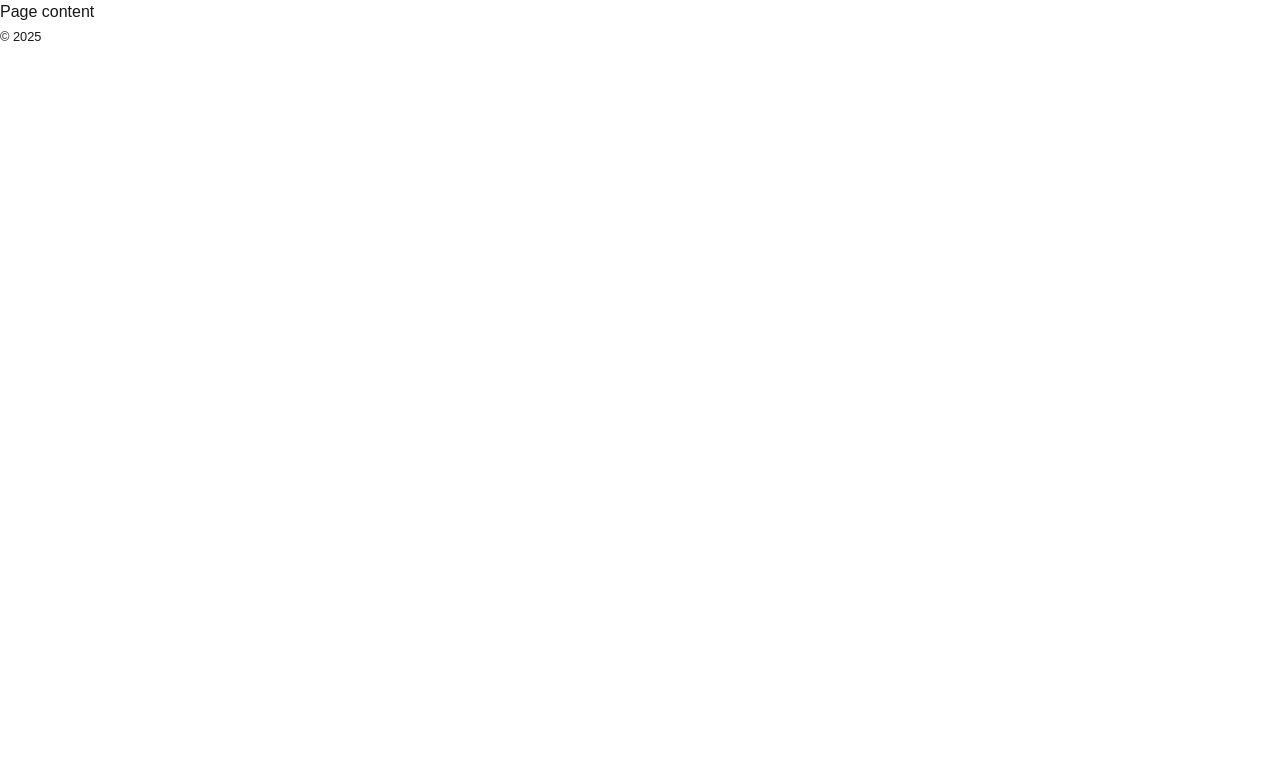
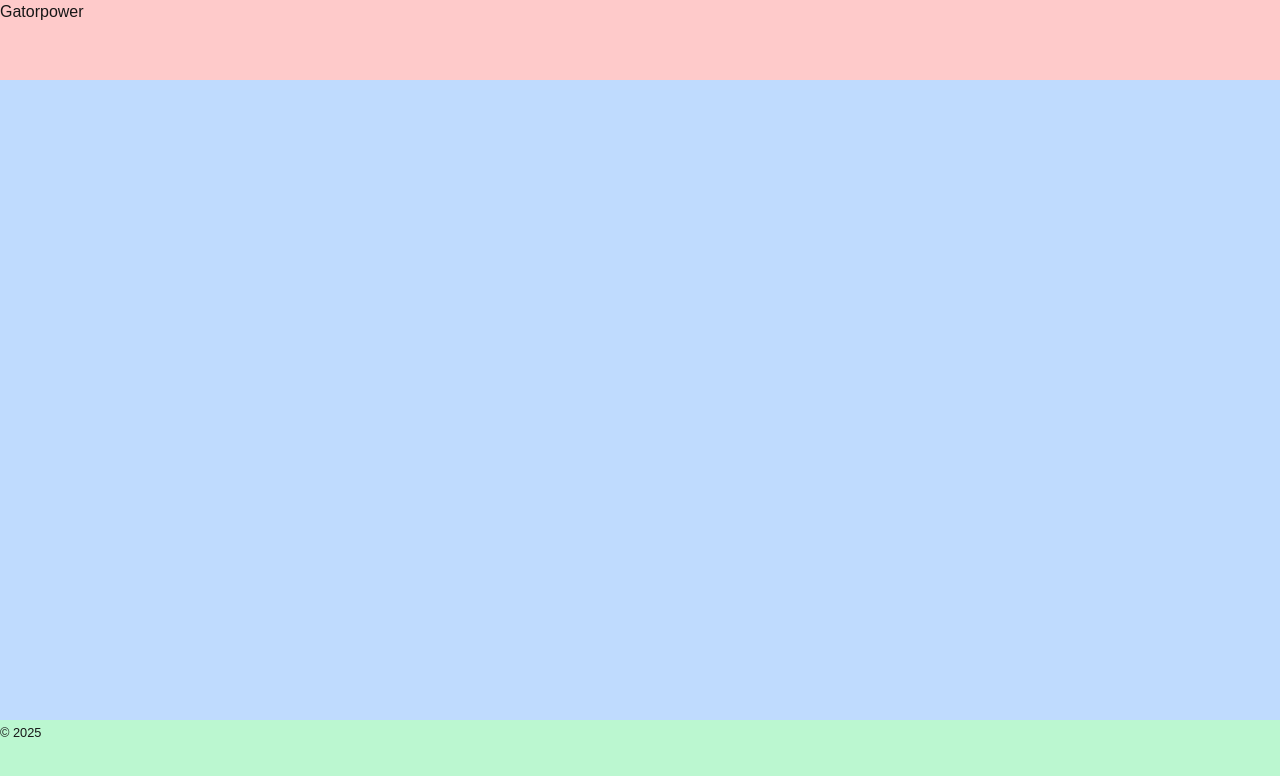
Before and after one commit to gatorpower/gatorpower.com, a Next.js app: page / in a window 1280 px wide. Shown: the top 776 px of the page. Built offline with nearby package versions, Linux system fonts and the light colour scheme.

Commit message:
creating visual layers so I can drop-in my assets

```diff
--- a/src/app/globals.css
+++ b/src/app/globals.css
@@ -23,8 +23,35 @@ body {
   margin: 0;
   padding: 0;
   font-family: Arial, sans-serif;
+
+  /* layout skeleton: main stretches, footer stays at bottom */
+  min-height: 100dvh;
+  display: flex;
+  flex-direction: column;
+}
+
+main {
+  flex: 1;
 }
 
 canvas {
   background: #FFFFFF;
 }
+
+/* ---------------------------------------------------------
+   DEBUG — layout region colors. DELETE before adding assets.
+   --------------------------------------------------------- */
+header {
+  background: #fecaca; /* red-200 */
+  min-height: 80px;
+}
+
+main {
+  background: #bfdbfe; /* blue-200 */
+}
+
+footer {
+  background: #bbf7d0; /* green-200 */
+  min-height: 80px;
+}
+/* ------------------------- /DEBUG ------------------------ */
--- a/src/app/layout.tsx
+++ b/src/app/layout.tsx
@@ -1,20 +1,34 @@
-import type { Metadata } from "next";
-import "./globals.css";
+import type { Metadata } from 'next';
+import * as Gator from '@/components/layout';
+import './globals.css';
+
+const YEARS_EXPERIENCE = new Date().getFullYear() - 1999;
 
 export const metadata: Metadata = {
-  title: "Gatorpower",
-  description: "Leverage the extensive full-stack development expertise of Phil Tucker. Gain insights into effective software development across various industries, utilizing technologies like HTML5, CSS3, JavaScript, Angular, and React. Ideal for aspiring and experienced developers seeking practical, real-world guidance.",
+  metadataBase: new URL('https://gatorpower.com'),
+  title: {
+    default: 'Gatorpower | Full-Stack Web Development',
+    template: '%s | Gatorpower',
+  },
+  description: `Gatorpower builds for the web — React, TypeScript, GraphQL, Node, Java, and SQL. ${YEARS_EXPERIENCE} years of full-stack workmanship across government, healthcare, and e-commerce.`,
+  openGraph: {
+    title: 'Gatorpower — Full-Stack Web Development',
+    description: `React, TypeScript, GraphQL, Node, Java, and SQL. ${YEARS_EXPERIENCE} years of full-stack workmanship across government, healthcare, and e-commerce.`,
+    url: 'https://gatorpower.com',
+    siteName: 'Gatorpower',
+    type: 'website',
+  },
 };
 
 export default function RootLayout({
   children,
-}: Readonly<{
-  children: React.ReactNode;
-}>) {
+}: Readonly<{ children: React.ReactNode }>) {
   return (
     <html lang="en">
       <body>
-        {children}
+        <Gator.Header />
+        <Gator.Main>{children}</Gator.Main>
+        <Gator.Footer />
       </body>
     </html>
   );
--- a/src/app/page.tsx
+++ b/src/app/page.tsx
@@ -1,16 +1,3 @@
-'use client';
-
-import * as Layout from '@/components/layout';
-
 export default function Home() {
-
-  return (
-    <>
-      <Layout.Header />
-      <Layout.Main>
-        <h1>Page content</h1>
-      </Layout.Main>
-      <Layout.Footer />
-    </>
-  );
+  return null;
 }
--- a/src/components/layout/Header.tsx
+++ b/src/components/layout/Header.tsx
@@ -5,6 +5,7 @@ type HeaderProps = ComponentPropsWithoutRef<'header'>;
 export function Header({ children, ...rest }: HeaderProps) {
   return (
     <header {...rest}>
+      <h1>Gatorpower</h1>
       <nav>{/* logo, links */}</nav>
       {children}
     </header>
```
